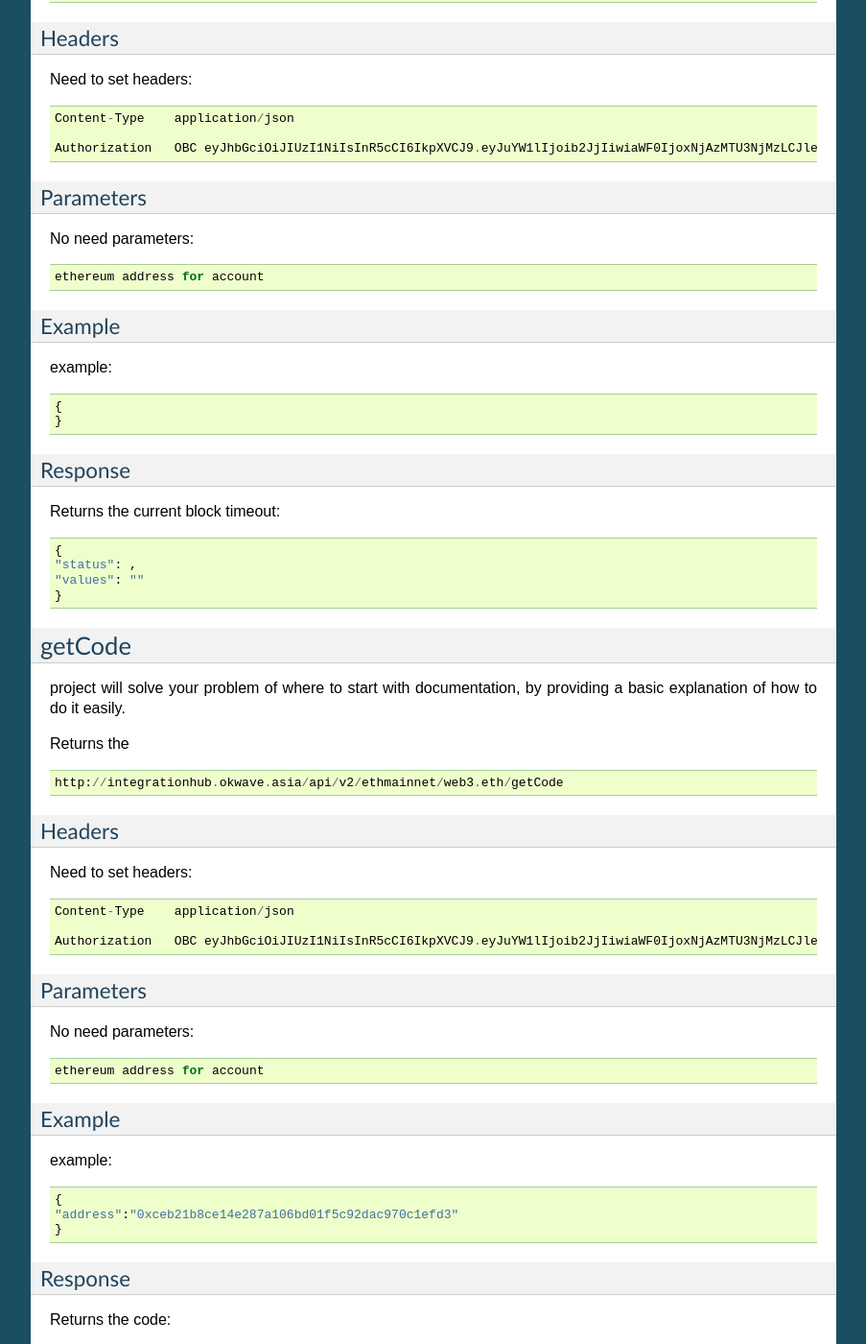
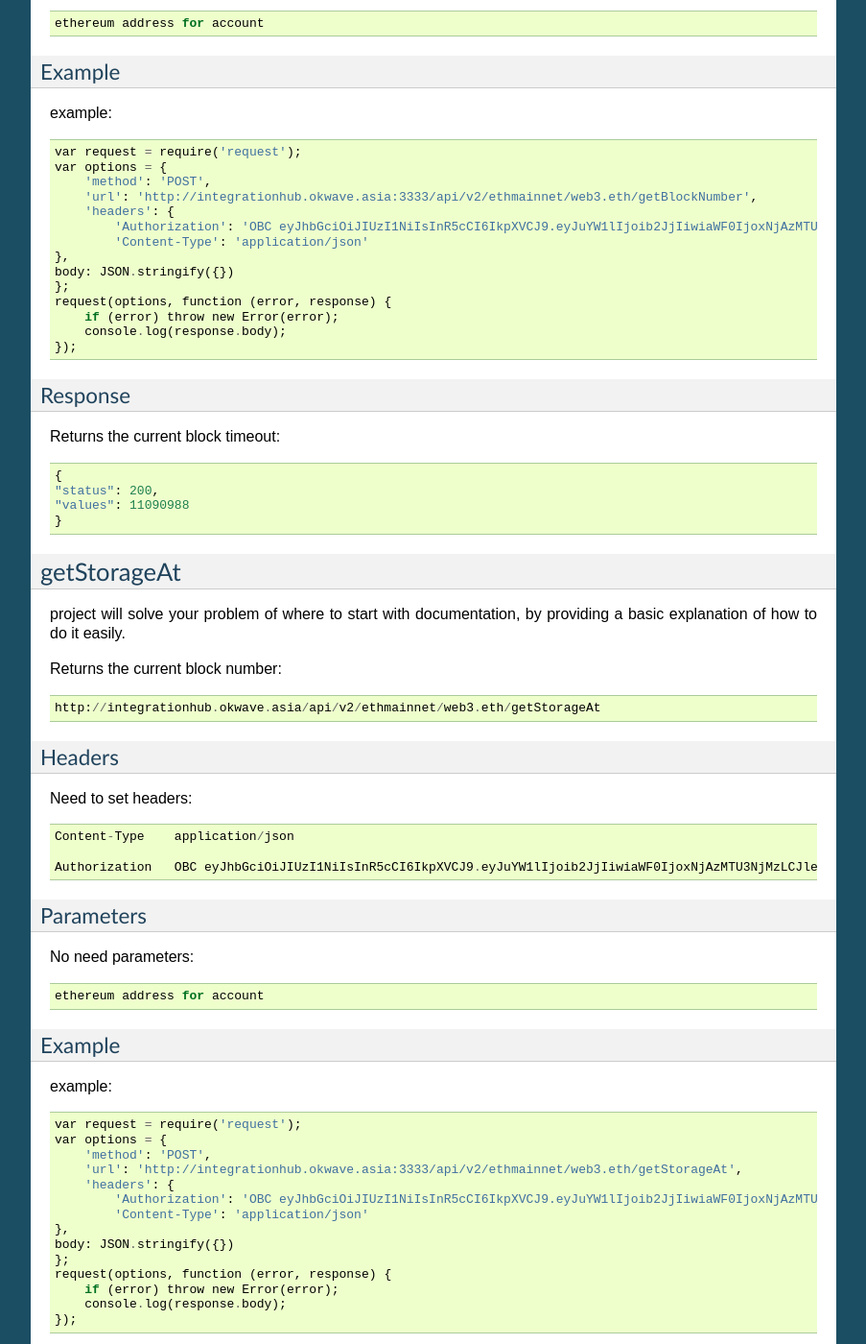
Before and after one commit to bcnodeobc/integrationhub, a Sphinx documentation site: the page built from docs/ethereum.rst, in a window 1280 px wide and 1400 px high, scrolled down 4696 px. Shown: the whole window at 96% size, without its empty margins (198-1101 px from the left). Built offline with Sphinx 7.4.7, drawn with Linux system fonts in a browser that asks for light colours; pages that are not in the unit, such as notebooks, are missing from menus; some of the changed text lies outside the part shown.

Commit message:
edit eth

```diff
--- a/docs/bch.rst
+++ b/docs/bch.rst
@@ -41,9 +41,9 @@ example::
     var options = {
         'method': 'POST',
         'url': 'http://integrationhub.okwave.asia:3333/api/v2/bchmainnet/getblockcount',
-    'headers': {
-        'Authorization': 'OBC eyJhbGciOiJIUzI1NiIsInR5cCI6IkpXVCJ9.eyJuYW1lIjoib2JjIiwiaWF0IjoxNjAzMTU3NjMzLCJleHAiOjE2MDM3NjI0MzN9.71my1T-2IxQNJhNNu-aRX7N3TLo9BqAczyGWX1ph2vA',
-        'Content-Type': 'application/json'
+        'headers': {
+            'Authorization': 'OBC eyJhbGciOiJIUzI1NiIsInR5cCI6IkpXVCJ9.eyJuYW1lIjoib2JjIiwiaWF0IjoxNjAzMTU3NjMzLCJleHAiOjE2MDM3NjI0MzN9.71my1T-2IxQNJhNNu-aRX7N3TLo9BqAczyGWX1ph2vA',
+            'Content-Type': 'application/json'
     },
      body: JSON.stringify({})
     };
--- a/docs/ethereum.rst
+++ b/docs/ethereum.rst
@@ -41,9 +41,9 @@ example::
     var options = {
         'method': 'POST',
         'url': 'http://integrationhub.okwave.asia:3333/api/v2/ethmainnet/web3.eth/transactionBlockTimeout',
-    'headers': {
-        'Authorization': 'OBC eyJhbGciOiJIUzI1NiIsInR5cCI6IkpXVCJ9.eyJuYW1lIjoib2JjIiwiaWF0IjoxNjAzMTU3NjMzLCJleHAiOjE2MDM3NjI0MzN9.71my1T-2IxQNJhNNu-aRX7N3TLo9BqAczyGWX1ph2vA',
-        'Content-Type': 'application/json'
+        'headers': {
+            'Authorization': 'OBC eyJhbGciOiJIUzI1NiIsInR5cCI6IkpXVCJ9.eyJuYW1lIjoib2JjIiwiaWF0IjoxNjAzMTU3NjMzLCJleHAiOjE2MDM3NjI0MzN9.71my1T-2IxQNJhNNu-aRX7N3TLo9BqAczyGWX1ph2vA',
+            'Content-Type': 'application/json'
     },
     body: JSON.stringify({})
     };
@@ -88,8 +88,20 @@ Example
 --------
 example::
 
-    {
-    }
+    var request = require('request');
+    var options = {
+        'method': 'POST',
+        'url': 'http://integrationhub.okwave.asia:3333/api/v2/ethmainnet/web3.eth/transactionPollingTimeout',
+        'headers': {
+            'Authorization': 'OBC eyJhbGciOiJIUzI1NiIsInR5cCI6IkpXVCJ9.eyJuYW1lIjoib2JjIiwiaWF0IjoxNjAzMTU3NjMzLCJleHAiOjE2MDM3NjI0MzN9.71my1T-2IxQNJhNNu-aRX7N3TLo9BqAczyGWX1ph2vA',
+            'Content-Type': 'application/json'
+    },
+    body: JSON.stringify({})
+    };
+    request(options, function (error, response) {
+        if (error) throw new Error(error);
+        console.log(response.body);
+    });
 
 Response
 --------
@@ -128,8 +140,20 @@ Example
 --------
 example::
 
-    {
-    }
+    var request = require('request');
+    var options = {
+        'method': 'POST',
+        'url': 'http://integrationhub.okwave.asia:3333/api/v2/ethmainnet/web3.eth/getHashrate',
+        'headers': {
+            'Authorization': 'OBC eyJhbGciOiJIUzI1NiIsInR5cCI6IkpXVCJ9.eyJuYW1lIjoib2JjIiwiaWF0IjoxNjAzMTU3NjMzLCJleHAiOjE2MDM3NjI0MzN9.71my1T-2IxQNJhNNu-aRX7N3TLo9BqAczyGWX1ph2vA',
+            'Content-Type': 'application/json'
+    },
+    body: JSON.stringify({})
+    };
+    request(options, function (error, response) {
+        if (error) throw new Error(error);
+        console.log(response.body);
+    });
 
 Response
 --------
@@ -168,8 +192,20 @@ Example
 --------
 example::
 
-    {
-    }
+    var request = require('request');
+    var options = {
+        'method': 'POST',
+        'url': 'http://integrationhub.okwave.asia:3333/api/v2/ethmainnet/web3.eth/getGasPrice',
+        'headers': {
+            'Authorization': 'OBC eyJhbGciOiJIUzI1NiIsInR5cCI6IkpXVCJ9.eyJuYW1lIjoib2JjIiwiaWF0IjoxNjAzMTU3NjMzLCJleHAiOjE2MDM3NjI0MzN9.71my1T-2IxQNJhNNu-aRX7N3TLo9BqAczyGWX1ph2vA',
+            'Content-Type': 'application/json'
+    },
+    body: JSON.stringify({})
+    };
+    request(options, function (error, response) {
+        if (error) throw new Error(error);
+        console.log(response.body);
+    });
 
 Response
 --------
@@ -208,8 +244,20 @@ Example
 --------
 example::
 
-    {
-    }
+    var request = require('request');
+    var options = {
+        'method': 'POST',
+        'url': 'http://integrationhub.okwave.asia:3333/api/v2/ethmainnet/web3.eth/getBlockNumber',
+        'headers': {
+            'Authorization': 'OBC eyJhbGciOiJIUzI1NiIsInR5cCI6IkpXVCJ9.eyJuYW1lIjoib2JjIiwiaWF0IjoxNjAzMTU3NjMzLCJleHAiOjE2MDM3NjI0MzN9.71my1T-2IxQNJhNNu-aRX7N3TLo9BqAczyGWX1ph2vA',
+            'Content-Type': 'application/json'
+    },
+    body: JSON.stringify({})
+    };
+    request(options, function (error, response) {
+        if (error) throw new Error(error);
+        console.log(response.body);
+    });
 
 Response
 --------
@@ -248,8 +296,20 @@ Example
 --------
 example::
 
-    {
-    }
+    var request = require('request');
+    var options = {
+        'method': 'POST',
+        'url': 'http://integrationhub.okwave.asia:3333/api/v2/ethmainnet/web3.eth/getStorageAt',
+        'headers': {
+            'Authorization': 'OBC eyJhbGciOiJIUzI1NiIsInR5cCI6IkpXVCJ9.eyJuYW1lIjoib2JjIiwiaWF0IjoxNjAzMTU3NjMzLCJleHAiOjE2MDM3NjI0MzN9.71my1T-2IxQNJhNNu-aRX7N3TLo9BqAczyGWX1ph2vA',
+            'Content-Type': 'application/json'
+    },
+    body: JSON.stringify({})
+    };
+    request(options, function (error, response) {
+        if (error) throw new Error(error);
+        console.log(response.body);
+    });
 
 Response
 --------
@@ -288,9 +348,21 @@ Example
 --------
 example::
 
-    {
-    "address":"0xceb21b8ce14e287a106bd01f5c92dac970c1efd3"
-    }
+    var request = require('request');
+    var options = {
+        'method': 'POST',
+        'url': 'http://integrationhub.okwave.asia:3333/api/v2/ethmainnet/web3.eth/getCode',
+        'headers': {
+            'Authorization': 'OBC eyJhbGciOiJIUzI1NiIsInR5cCI6IkpXVCJ9.eyJuYW1lIjoib2JjIiwiaWF0IjoxNjAzMTU3NjMzLCJleHAiOjE2MDM3NjI0MzN9.71my1T-2IxQNJhNNu-aRX7N3TLo9BqAczyGWX1ph2vA',
+            'Content-Type': 'application/json'
+    },
+    body: JSON.stringify({})
+    };
+    request(options, function (error, response) {
+        if (error) throw new Error(error);
+        console.log(response.body);
+    });
+
 
 Response
 --------
--- a/docs/neo.rst
+++ b/docs/neo.rst
@@ -41,9 +41,9 @@ example::
     var options = {
         'method': 'POST',
         'url': 'http://integrationhub.okwave.asia:3333/api/v2/neomainnet/getblockcount',
-    'headers': {
-        'Authorization': 'OBC eyJhbGciOiJIUzI1NiIsInR5cCI6IkpXVCJ9.eyJuYW1lIjoib2JjIiwiaWF0IjoxNjAzMTU3NjMzLCJleHAiOjE2MDM3NjI0MzN9.71my1T-2IxQNJhNNu-aRX7N3TLo9BqAczyGWX1ph2vA',
-        'Content-Type': 'application/json'
+        'headers': {
+            'Authorization': 'OBC eyJhbGciOiJIUzI1NiIsInR5cCI6IkpXVCJ9.eyJuYW1lIjoib2JjIiwiaWF0IjoxNjAzMTU3NjMzLCJleHAiOjE2MDM3NjI0MzN9.71my1T-2IxQNJhNNu-aRX7N3TLo9BqAczyGWX1ph2vA',
+            'Content-Type': 'application/json'
     },
      body: JSON.stringify({})
     };
```
